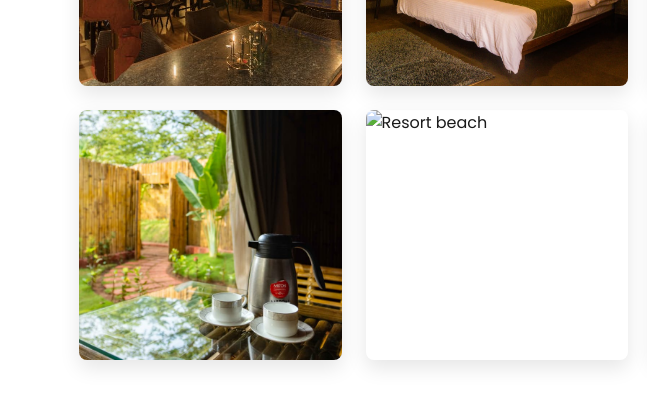
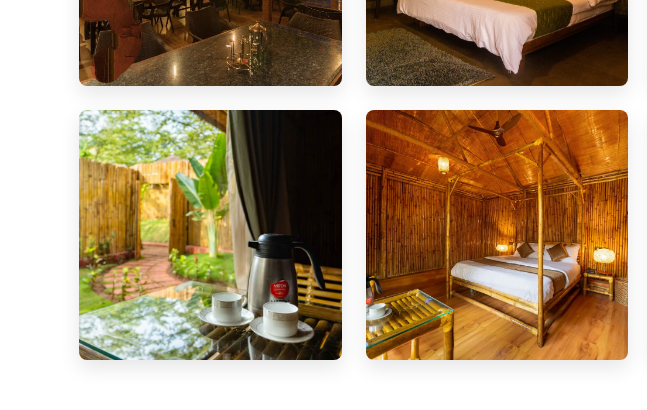
Before and after one commit to BhupeshSharma-1104/Fortune-woods-river-resort, a plain HTML site: page laguna/laguna.html in a window 1280 px wide. Shown: the part 3833-4243 px from the top of the page, 0-647 px from the left. Drawn offline with nearby package versions, Linux system fonts and the light colour scheme.

Commit message:
Update laguna.html

```diff
--- a/laguna/laguna.html
+++ b/laguna/laguna.html
@@ -181,7 +181,7 @@
                     <img src="../gallery-4.jpg" alt="Resort restaurant">
                 </div>
                 <div class="gallery-item">
-                    <img src="../images/laguna-images/gallery-5.jpg" alt="Resort beach">
+                    <img src="../gallery-5.jpg" alt="Resort beach">
                 </div>
                 <div class="gallery-item">
                     <video muted loop class="gallery-video" autoplay >
```
